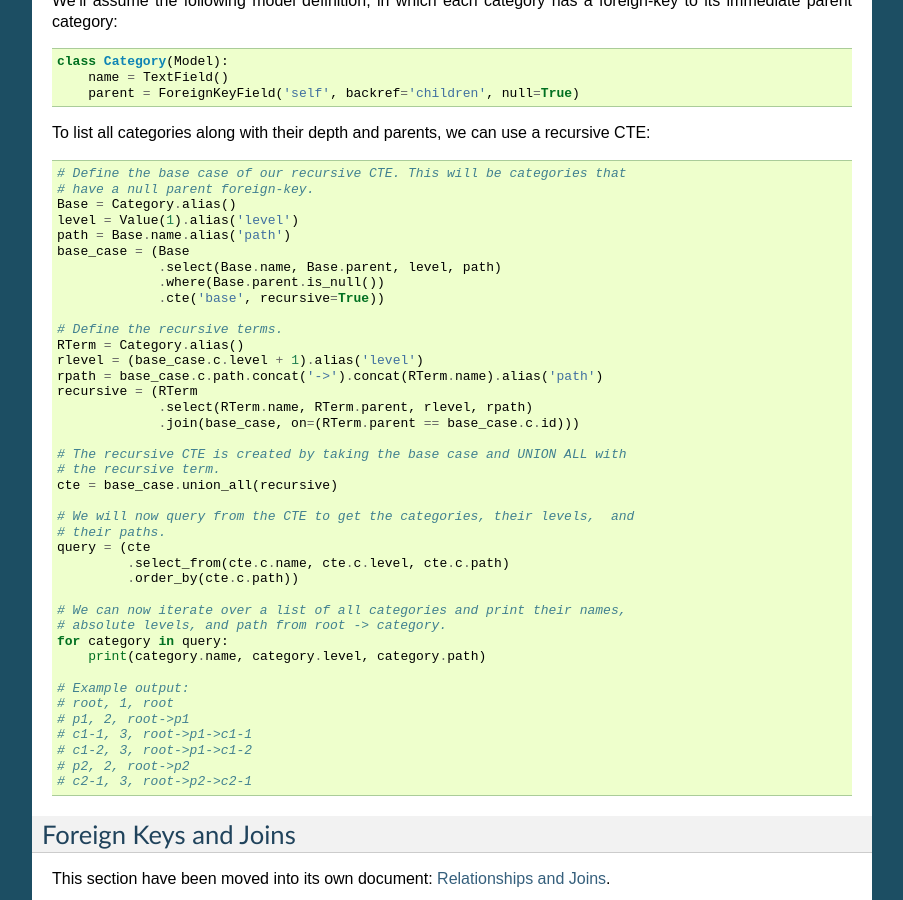
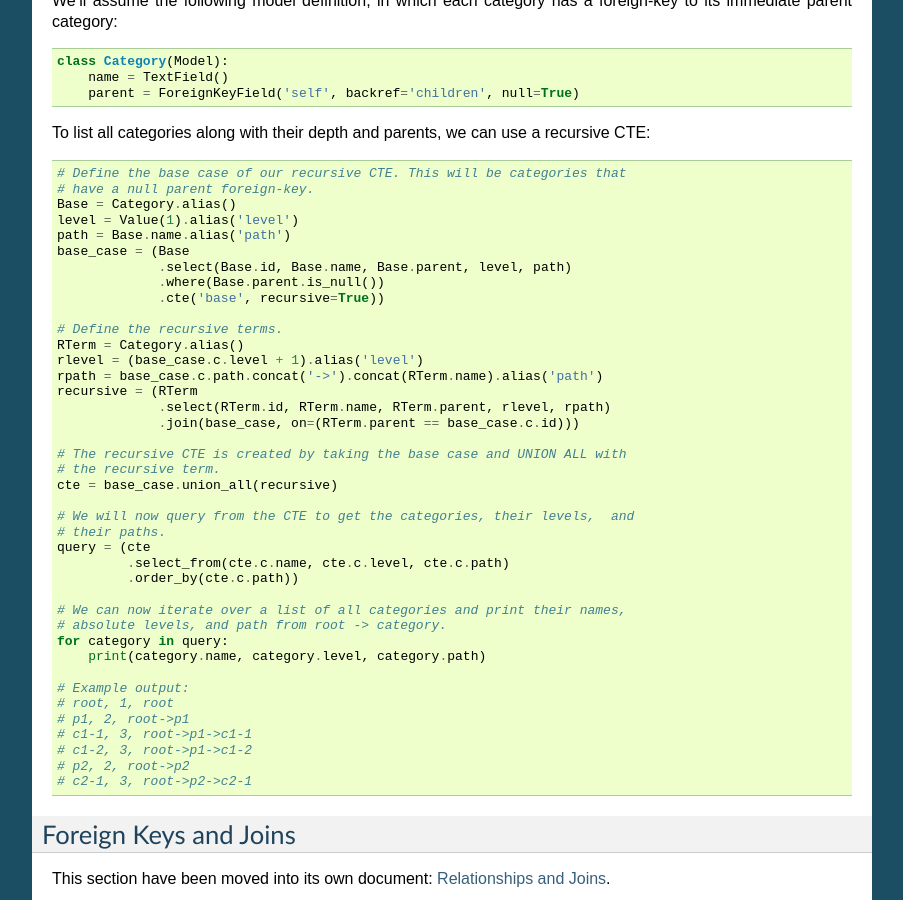
Before and after one commit to coleifer/peewee, a Sphinx documentation site: the page built from docs/peewee/querying.rst, in a window 1280 px wide and 900 px high, scrolled down 28600 px. Shown: the whole window, without its empty margins (198-1101 px from the left). Built offline with Sphinx 7.4.7, drawn with Linux system fonts in a browser that asks for light colours; the version number could not be read and is left out.

Commit message:
Fix recursive cte example in docs.

```diff
--- a/docs/peewee/querying.rst
+++ b/docs/peewee/querying.rst
@@ -1941,7 +1941,7 @@ recursive CTE:
     level = Value(1).alias('level')
     path = Base.name.alias('path')
     base_case = (Base
-                 .select(Base.name, Base.parent, level, path)
+                 .select(Base.id, Base.name, Base.parent, level, path)
                  .where(Base.parent.is_null())
                  .cte('base', recursive=True))
 
@@ -1950,7 +1950,7 @@ recursive CTE:
     rlevel = (base_case.c.level + 1).alias('level')
     rpath = base_case.c.path.concat('->').concat(RTerm.name).alias('path')
     recursive = (RTerm
-                 .select(RTerm.name, RTerm.parent, rlevel, rpath)
+                 .select(RTerm.id, RTerm.name, RTerm.parent, rlevel, rpath)
                  .join(base_case, on=(RTerm.parent == base_case.c.id)))
 
     # The recursive CTE is created by taking the base case and UNION ALL with
```
